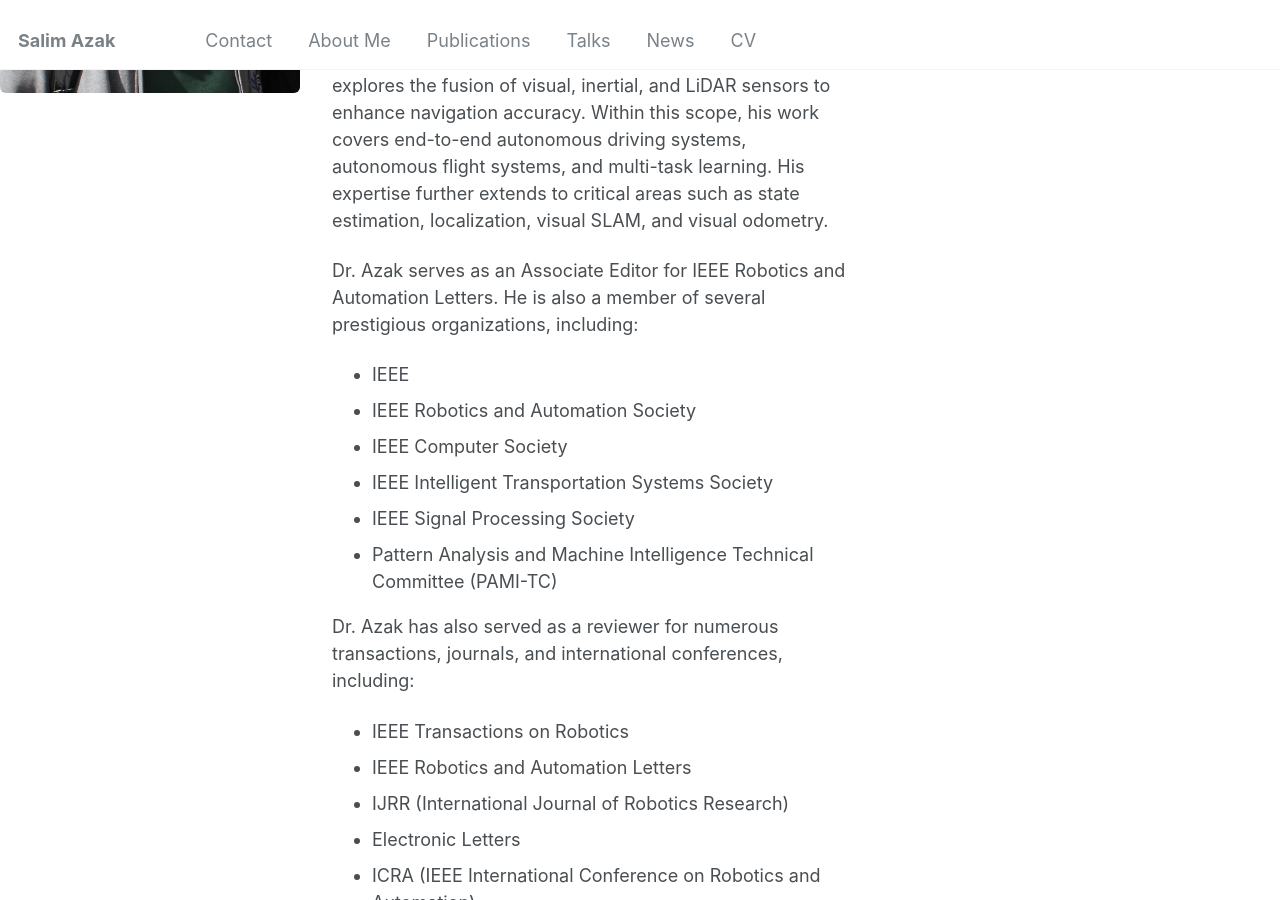
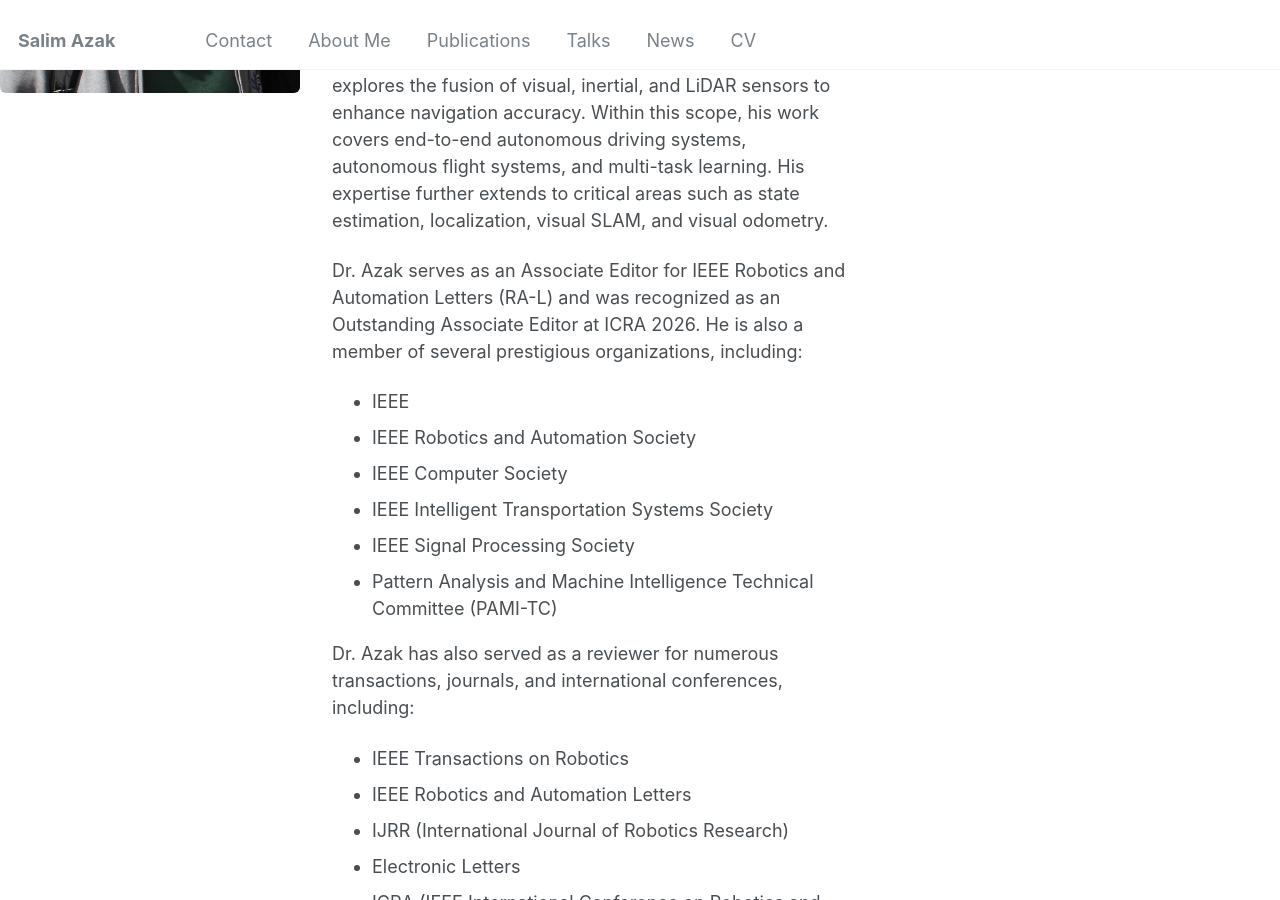
Before and after one commit to salimazak/salimazak.github.io, a Jekyll site: the page built from aboutme/index.md, in a window 1280 px wide and 900 px high, scrolled down 569 px. Built offline with Jekyll 4.4.1, drawn with Linux system fonts in a browser that asks for light colours.

Commit message:
Update index.md

```diff
--- a/aboutme/index.md
+++ b/aboutme/index.md
@@ -17,7 +17,7 @@ classes: wide aboutme-page
 
   <p>His research focuses on the intersection of robotics and computer vision, emphasizing sensor-based control systems. His primary interests lie in extracting meaningful information from visual data to facilitate robot navigation. Additionally, he explores the fusion of visual, inertial, and LiDAR sensors to enhance navigation accuracy. Within this scope, his work covers end-to-end autonomous driving systems, autonomous flight systems, and multi-task learning. His expertise further extends to critical areas such as state estimation, localization, visual SLAM, and visual odometry.</p>
 
-  <p>Dr. Azak serves as an Associate Editor for IEEE Robotics and Automation Letters. He is also a member of several prestigious organizations, including:</p>
+  <p>Dr. Azak serves as an Associate Editor for IEEE Robotics and Automation Letters (RA-L) and was recognized as an Outstanding Associate Editor at ICRA 2026. He is also a member of several prestigious organizations, including:</p>
 
   <ul>
     <li>IEEE</li>
```
